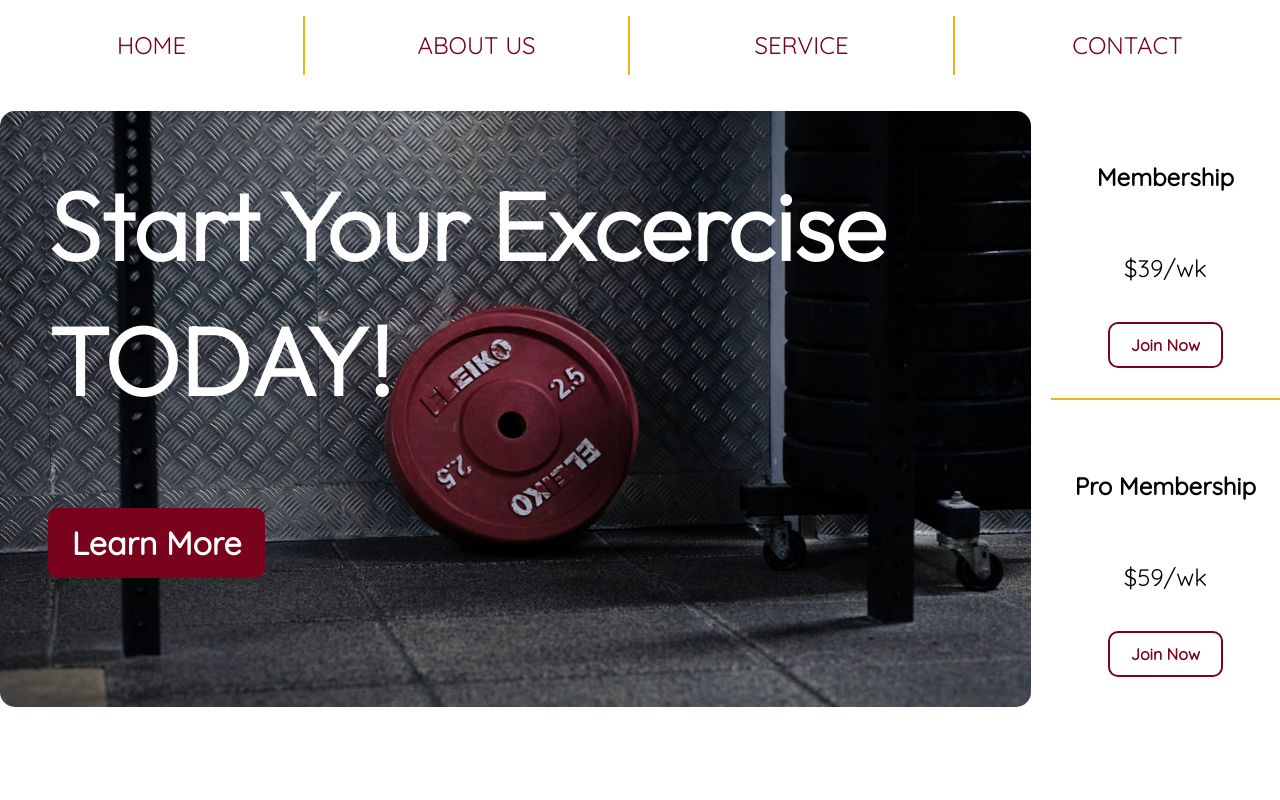
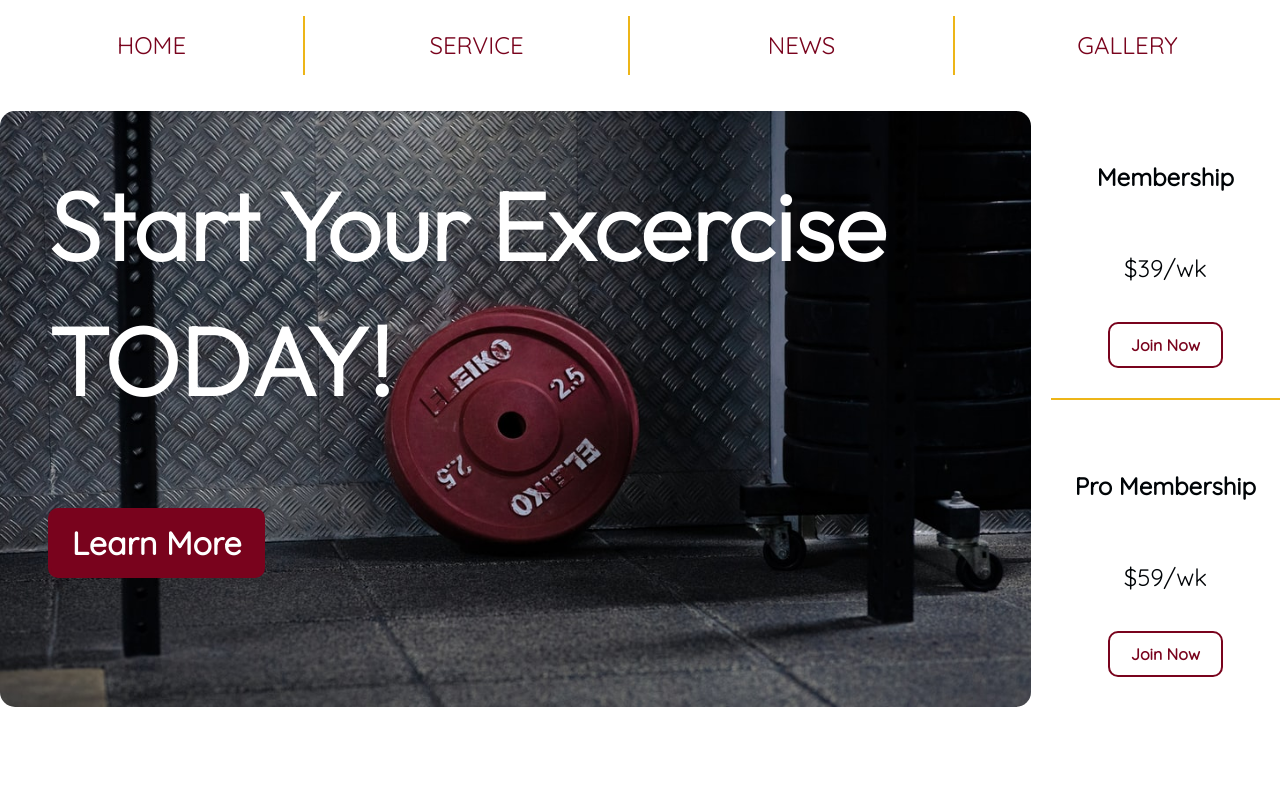
Before and after one commit to SiriratWisessiri/My_Gym_Web, a plain HTML site: page index.html in a window 1280 px wide. Shown: the top 800 px of the page. Drawn offline with Linux system fonts and the light colour scheme.

Commit message:
Add href location to nav bar

```diff
--- a/index.html
+++ b/index.html
@@ -18,13 +18,13 @@
                     <a href="#">Home</a>
                 </li>
                 <li>
-                    <a href="#">About Us</a>
+                    <a href="#service">Service</a>
                 </li>
                 <li>
-                    <a href="#">Service</a>
+                    <a href="#news">News</a>
                 </li>
                 <li>
-                    <a href="#">Contact</a>
+                    <a href="#gallery">Gallery</a>
                 </li>
             </ul>
         </nav>
@@ -45,7 +45,7 @@
                 <a href="#" class="btn">Join Now</a>
             </div>
         </section>
-        <section class="boxes">
+        <section id="service" class="boxes">
             <div class="box">
             <h3>Training Program</h3>
             <p>Check out for our latest training program design to suit everyone need</p>
@@ -69,7 +69,7 @@
         <!-- Info Section -->
         <section class="info">
             <img src="./img/media.jpg" alt="heading"/>
-            <div class="news">
+            <div id ="news" class="news">
                 <h2>Latest News</h2>
                     <p>We update our training program every 3 months.</p>
                     <p>Latest technology and equipment are in use.</p>
@@ -81,7 +81,7 @@
             </div>
         </section>
         <!-- Port folio section -->
-        <div class="gallery"><h3>Gallery</h3></div>
+        <div id="gallery" class="gallery"><h3>Gallery</h3></div>
         <section class="portfolio">
             <img src="./img/gym1.jpg" alt="gym1">
             <img src="./img/gym2.jpg" alt="gym2">
```
